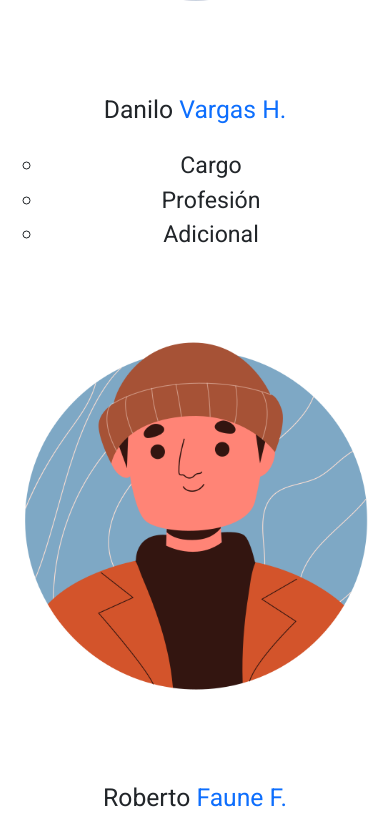
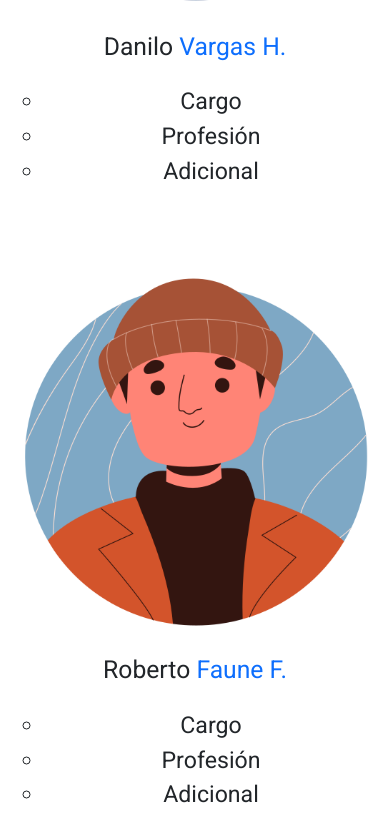
Before and after one commit to Pinknoisecc/buenaventura, a plain HTML site: page secciones/nosotros.html in a window 390 px wide. Shown: the part 2670-3501 px from the top of the page. Drawn offline with nearby package versions, Linux system fonts and the light colour scheme.

Commit message:
modificación de mediaquery

```diff
--- a/secciones/nosotros.html
+++ b/secciones/nosotros.html
@@ -126,7 +126,7 @@
                 <!--CARD 2-->
                 <div class="fs-3 col-xl-6 col-lg-6 col-md-6 mb-5 text-center cardus">
                     <div class="textservice" style="width: 100%;">
-                        <div class="card-body mt-5">
+                        <div class="card-body">
                             <h1 class=" text-dark p-3 fs-2">Danilo <span class="text-primary">Vargas H.</span></h1>
                             <ul class="list-unstyled">
                                 <ul>
@@ -152,7 +152,7 @@
                 <!--CARD 2-->
                 <div class="fs-3 col-xl-6 col-lg-6 col-md-6 mb-5 text-center cardus">
                     <div class="textservice" style="width: 100%;">
-                        <div class="card-body mt-5">
+                        <div class="card-body">
                             <h1 class=" text-dark p-3 fs-2">Roberto <span class="text-primary">Faune F.</span></h1>
                             <ul class="list-unstyled">
                                 <ul>
--- a/style/style.css
+++ b/style/style.css
@@ -216,13 +216,19 @@ footer{
 
 @media (max-width: 1200px) {
     .cardus{
-        margin-top: 7%;
+        margin-top: 13%;
     }
 }
 
 @media (max-width: 992px) {
     .cardus{
-        margin-top: 5%;
+        margin-top: 10%;
+    }
+}
+
+@media (max-width: 768px) {
+    .cardus{
+        margin-top: 1%;
     }
 }
 
```
